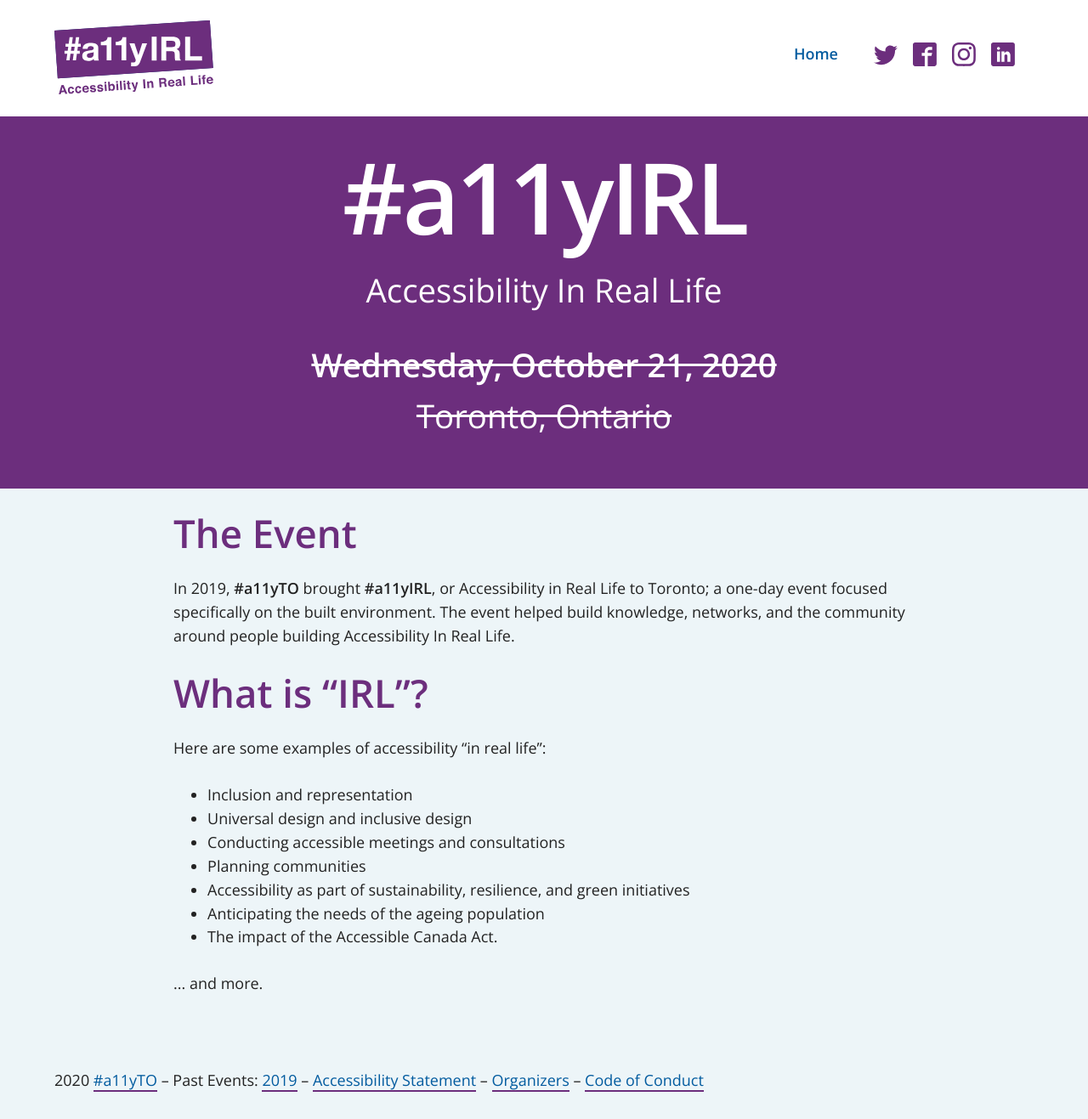
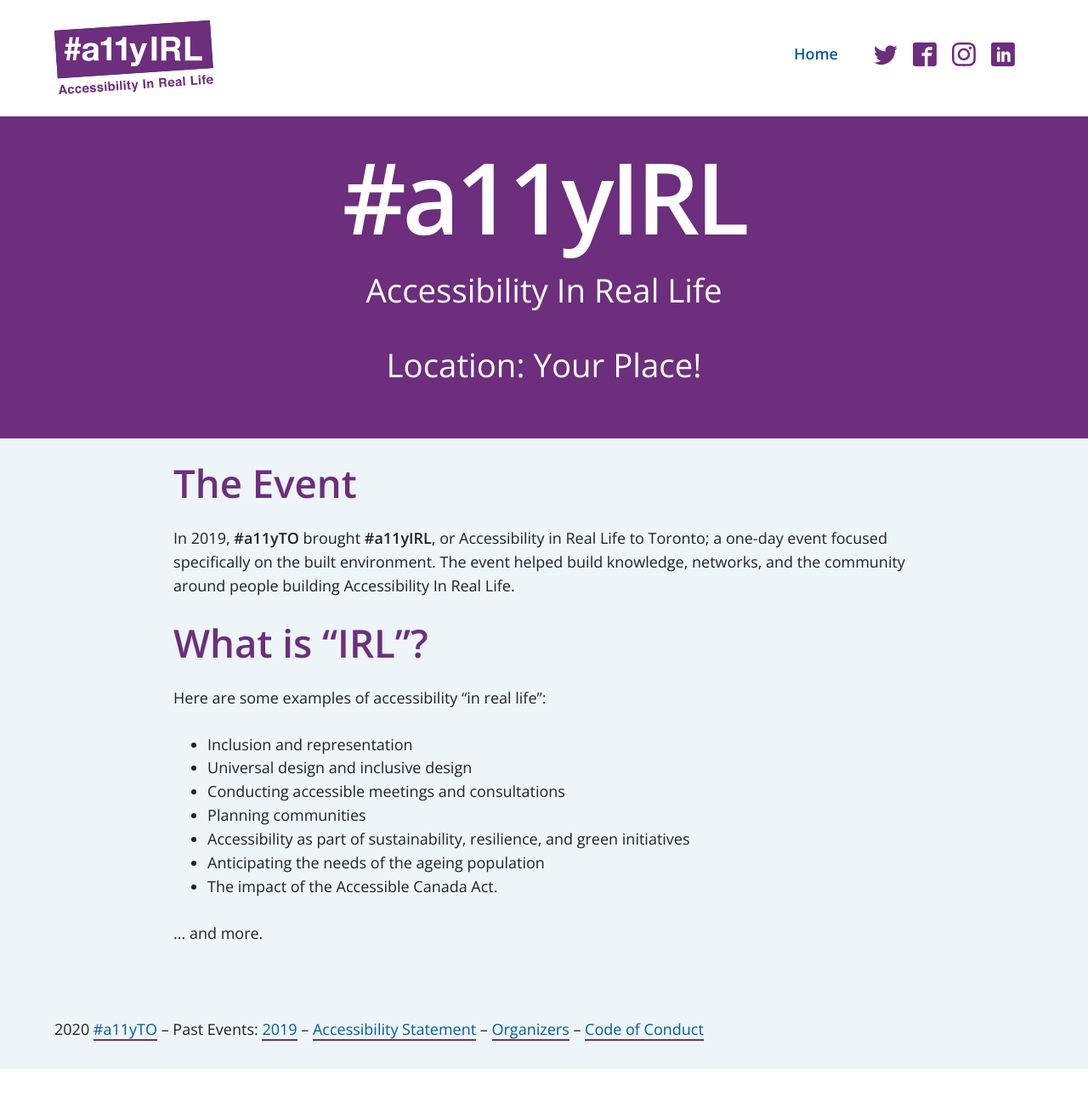
Before and after one commit to a11yTO/static-irl-site, a Jekyll site: the page built from index.html, in a window 1280 px wide. Shown: the whole page at 85% size. Built offline with Jekyll 4.4.1, drawn with Linux system fonts in a browser that asks for light colours; after the commit the page ends 1258 px from its top, so only the background shows below that.

Commit message:
Remove date and change location

```diff
--- a/_includes/header.html
+++ b/_includes/header.html
@@ -71,8 +71,7 @@
     <h1 class="event-title">#{{ site.title }}</h1>
     <p class="event-description">{{ site.description }}</p>
     <ul class="event-detail">
-      <li class="event-date"><s>{{ site.event-date }}</s></li>
-      <li class="event-location"><s>Toronto, Ontario</s></li>
+      <li class="event-location">Location: Your Place!</s></li>
     </ul>
   </section>
   {% endif %}
```
